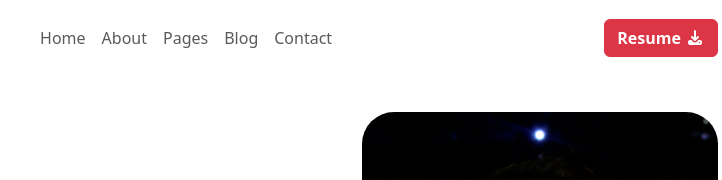
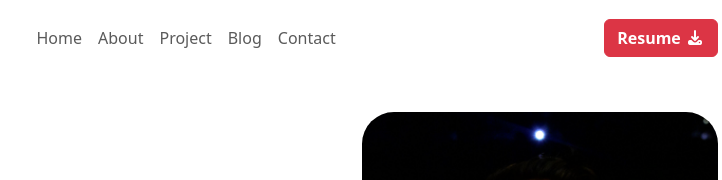
Before and after one commit to nafismahamudshahin/portfolio_project, a plain HTML site: page index.html in a window 1280 px wide. Shown: the top 180 px of the page, 480-1202 px from the left. Drawn offline with nearby package versions, Linux system fonts and the light colour scheme.

Commit message:
updated all

```diff
--- a/index.html
+++ b/index.html
@@ -25,7 +25,7 @@
                             <a class="nav-link" href="#">About</a>
                         </li>
                         <li class="nav-item">
-                            <a class="nav-link" href="#">Pages</a>
+                            <a class="nav-link" href="#">Project</a>
                         </li>
                         <li class="nav-item">
                             <a class="nav-link" href="#">Blog</a>
```
